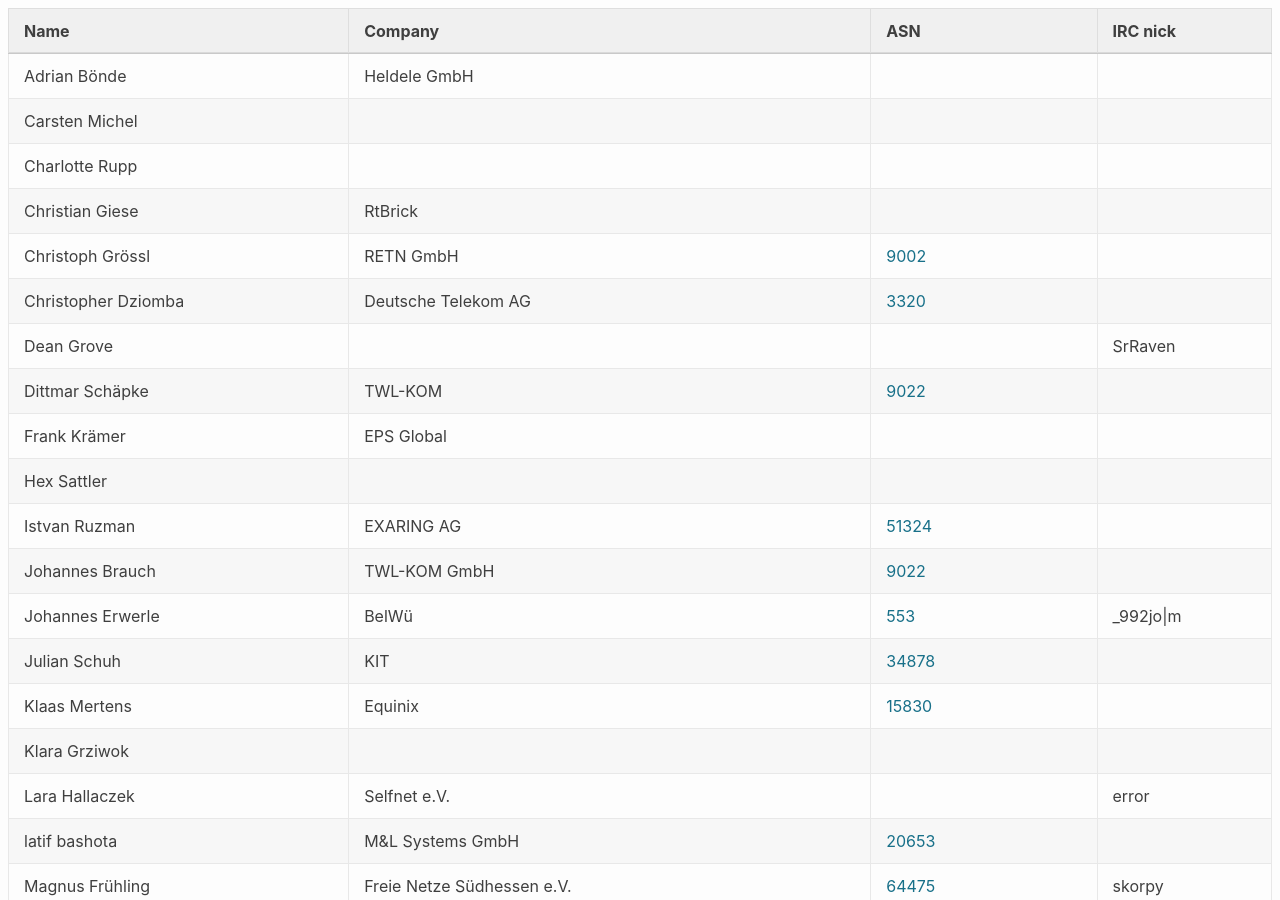
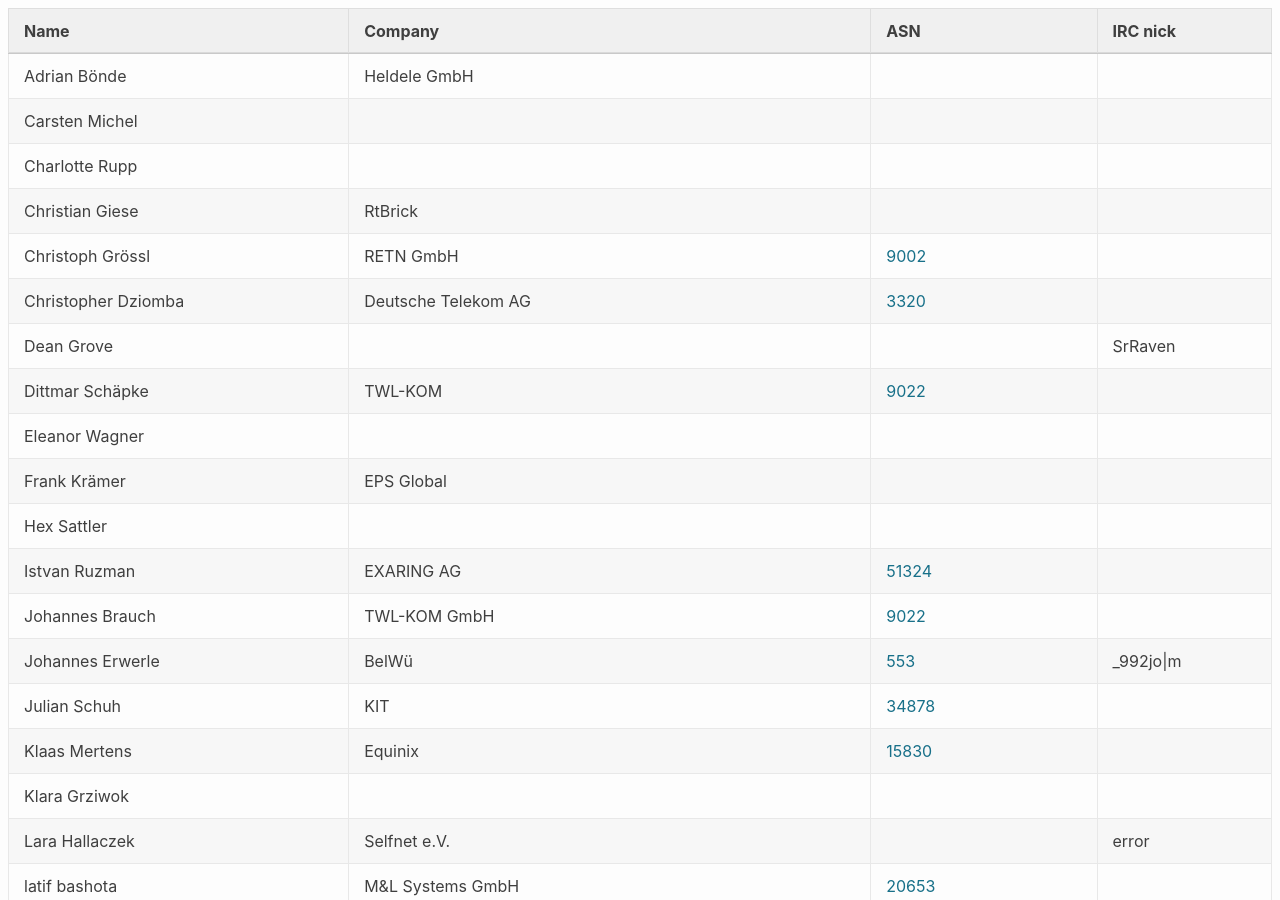
Before and after one commit to denog/pretix-attendeelist, a Jekyll site: the page built from denogmeetup24-04/index.markdown, in a window 1280 px wide and 900 px high. Built offline with Jekyll 4.4.1, drawn with Linux system fonts in a browser that asks for light colours.

Commit message:
Latest data: Fri Mar 29 23:10:05 UTC 2024

```diff
--- a/_data/attendees_denogmeetup24-04.json
+++ b/_data/attendees_denogmeetup24-04.json
@@ -46,6 +46,12 @@
     "company": "TWL-KOM",
     "irc": null,
     "asn": "9022"
+  },
+  {
+    "name": "Eleanor Wagner",
+    "company": null,
+    "irc": null,
+    "asn": null
   },
   {
     "name": "Frank Krämer",
```
